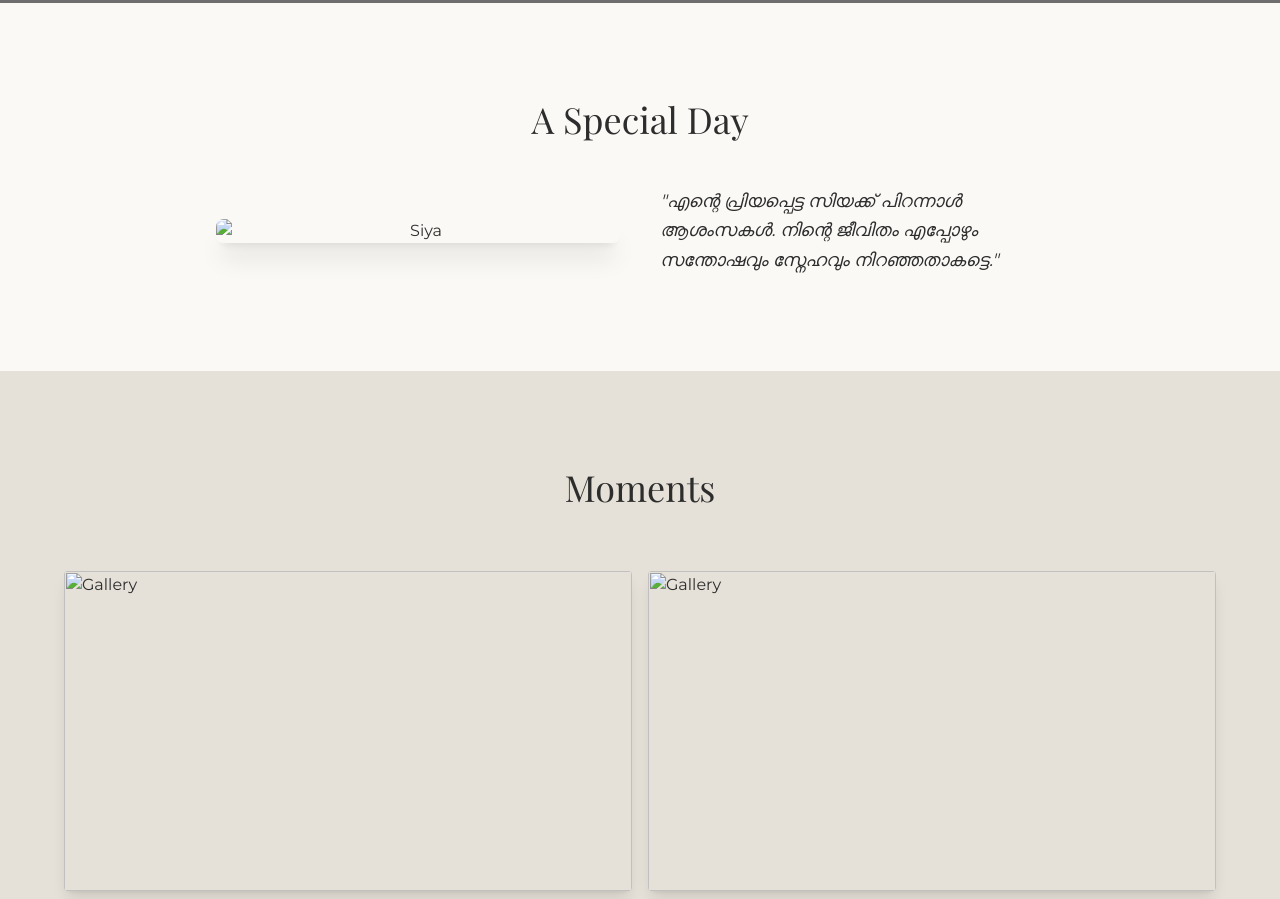
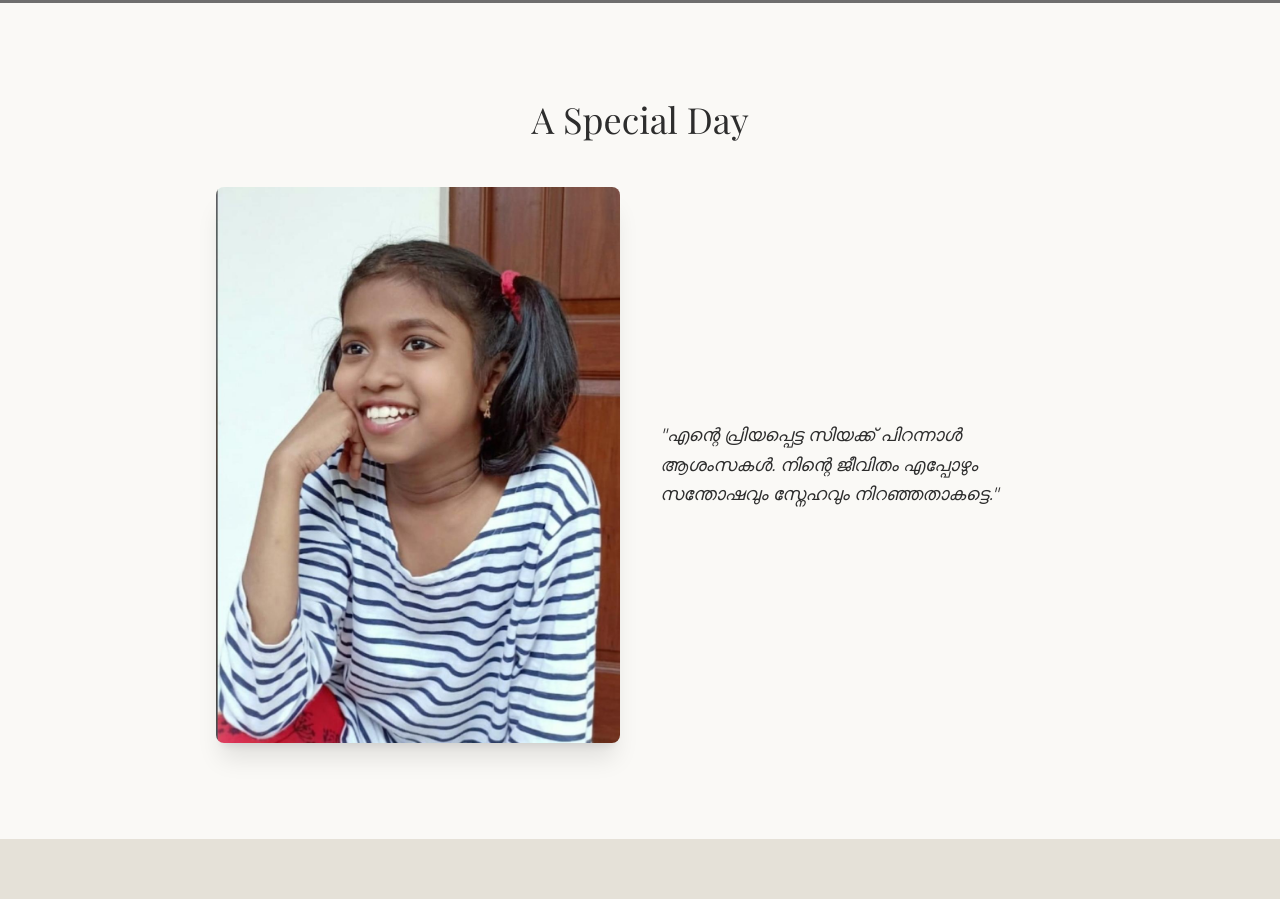
Before and after one commit to BEHA-AF/Siya, a plain HTML site: page index.html in a window 1280 px wide. Shown: the part 821-1720 px from the top of the page. Drawn offline with nearby package versions, Linux system fonts and the light colour scheme; grey boxes are pictures that could not be loaded; a web font is replaced by a local one.

Commit message:
Update index.html

```diff
--- a/index.html
+++ b/index.html
@@ -30,7 +30,7 @@
         <h2 class="serif text-4xl mb-12" data-aos="fade-up">A Special Day</h2>
         <div class="grid md:grid-cols-2 gap-10 items-center">
             <div data-aos="fade-right">
-                <img src="siya1" class="rounded-lg shadow-xl" alt="Siya">
+                <img src="siya1.jpg" class="rounded-lg shadow-xl" alt="Siya">
             </div>
             <div data-aos="fade-left" class="text-left">
                 <p class="leading-relaxed text-lg italic">
@@ -45,8 +45,8 @@
         <div class="max-w-6xl mx-auto">
             <h2 class="serif text-4xl mb-16 text-center" data-aos="fade-up">Moments</h2>
             <div class="grid grid-cols-2 gap-4">
-                <img src="siya2" class="w-full h-80 object-cover rounded shadow-lg" data-aos="zoom-in" alt="Gallery">
-                <img src="siya3" class="w-full h-80 object-cover rounded shadow-lg" data-aos="zoom-in" data-aos-delay="200" alt="Gallery">
+                <img src="siya2.jpg" class="w-full h-80 object-cover rounded shadow-lg" data-aos="zoom-in" alt="Gallery">
+                <img src="siya3.jpg" class="w-full h-80 object-cover rounded shadow-lg" data-aos="zoom-in" data-aos-delay="200" alt="Gallery">
             </div>
         </div>
     </section>
```
